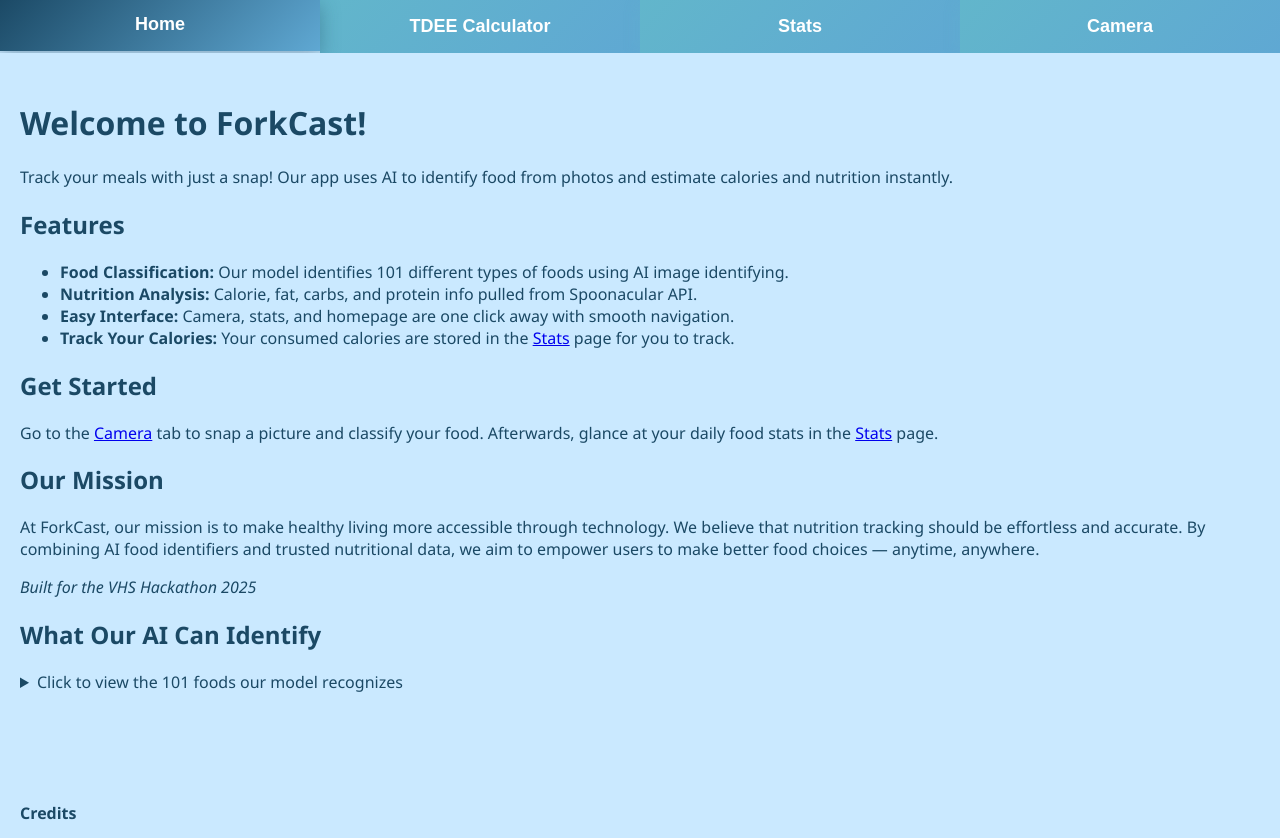
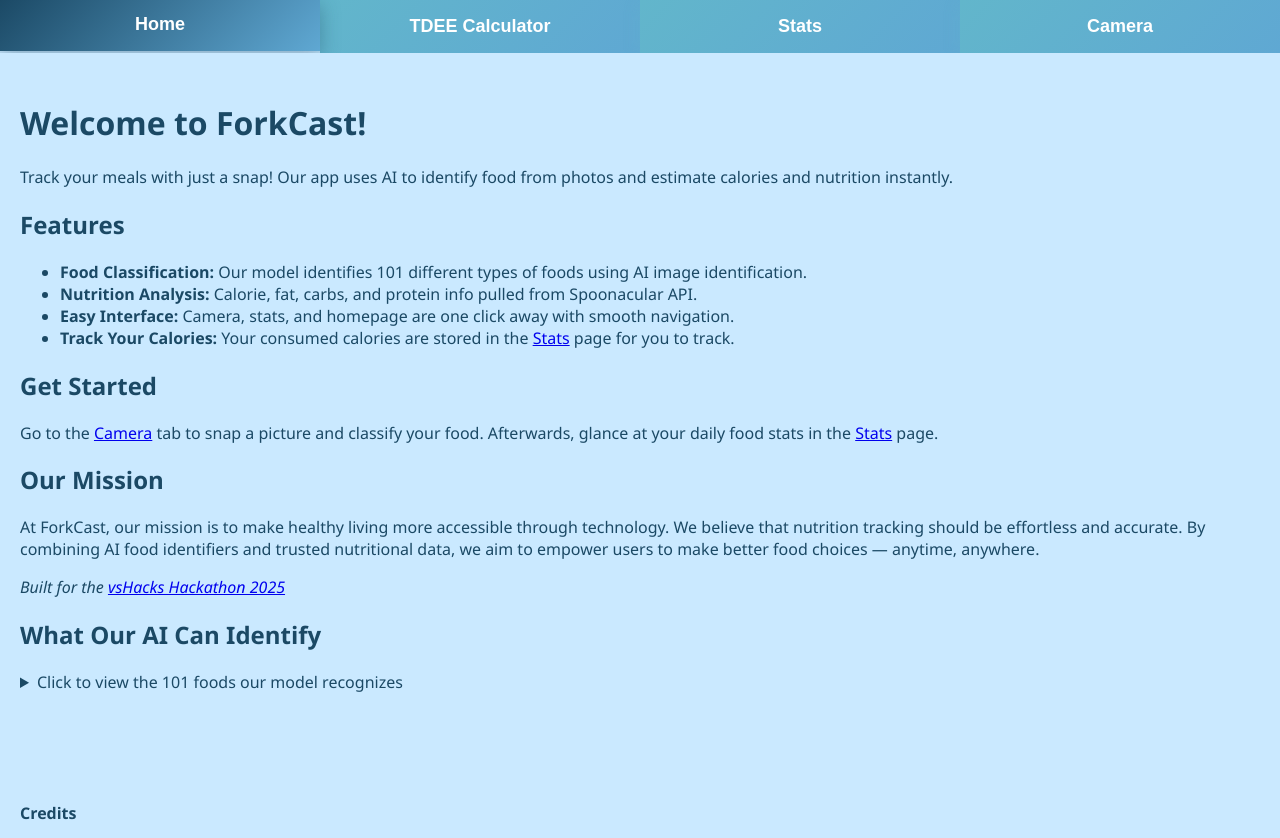
Before and after one commit to PengwuinReal/Calorie-Counter, a Flask app: page / in a window 1280 px wide. Shown: the top 838 px of the page. Run offline with Flask 3, Linux system fonts and the light colour scheme.

Commit message:
Update index.html

```diff
--- a/templates/index.html
+++ b/templates/index.html
@@ -17,7 +17,7 @@
 
         <h2>Features</h2>
         <ul>
-            <li><strong>Food Classification:</strong> Our model identifies 101 different types of foods using AI image identifying.</li>
+            <li><strong>Food Classification:</strong> Our model identifies 101 different types of foods using AI image identification.</li>
             <li><strong>Nutrition Analysis:</strong> Calorie, fat, carbs, and protein info pulled from Spoonacular API.</li>
             <li><strong>Easy Interface:</strong> Camera, stats, and homepage are one click away with smooth navigation.</li>
             <li><strong>Track Your Calories:</strong> Your consumed calories are stored in the <a href="{{ url_for('stats') }}">Stats</a> page for you to track.</li>
@@ -31,7 +31,7 @@
             We believe that nutrition tracking should be effortless and accurate. By combining AI food identifiers
             and trusted nutritional data, we aim to empower users to make better food choices — anytime, anywhere.</p>
 
-        <p><em>Built for the VHS Hackathon 2025 </em></p>
+        <p><em>Built for the <a href="https://vshacks-2025.devpost.com">vsHacks Hackathon 2025</a></em></p>
 
         <h2>What Our AI Can Identify</h2>
         <details>
```
